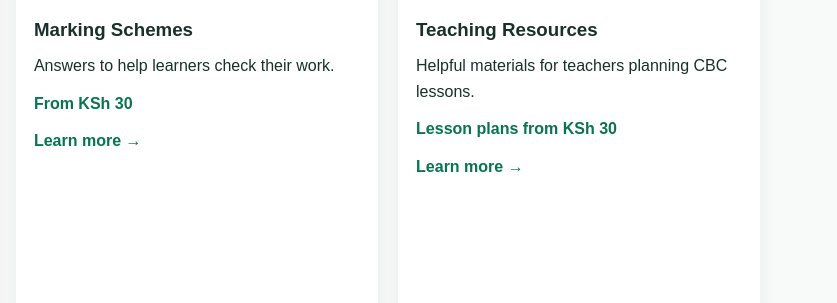
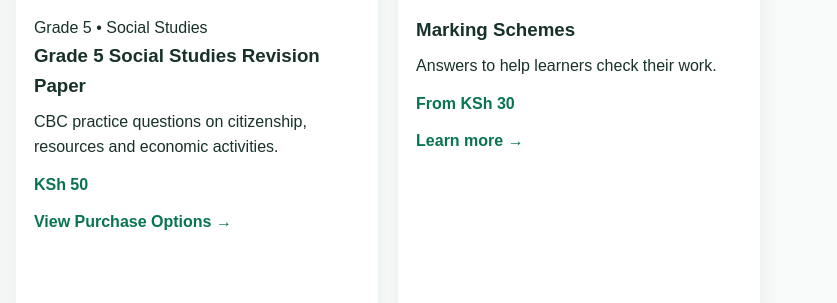
Before and after one commit to njungepaul679-sketch/teachermate-kenya, a plain HTML site: page index.html in a window 1280 px wide. Shown: the part 614-917 px from the top of the page, 443-1280 px from the left. Drawn offline with Linux system fonts and the light colour scheme.

Commit message:
Update index.html

```diff
--- a/index.html
+++ b/index.html
@@ -138,7 +138,17 @@
     <a href="#contact">View Purchase Options →</a>
   </div>
 </div>
-        </article>
+        </article><article class="card">
+  <img src="https://images.unsplash.com/photo-1509062522246-3755977927d7?auto=format&fit=crop&w=700&q=80"
+       alt="Learners studying together">
+  <div class="card-content">
+    <p>Grade 5 • Social Studies</p>
+    <h3>Grade 5 Social Studies Revision Paper</h3>
+    <p>CBC practice questions on citizenship, resources and economic activities.</p>
+    <p class="price">KSh 50</p>
+    <a href="#contact">View Purchase Options →</a>
+  </div>
+</article>
         <article class="card">
           <img src="https://images.unsplash.com/photo-1434030216411-0b793f4b4173?auto=format&fit=crop&w=700&q=80" alt="Writing and revision">
           <div class="card-content">
```
